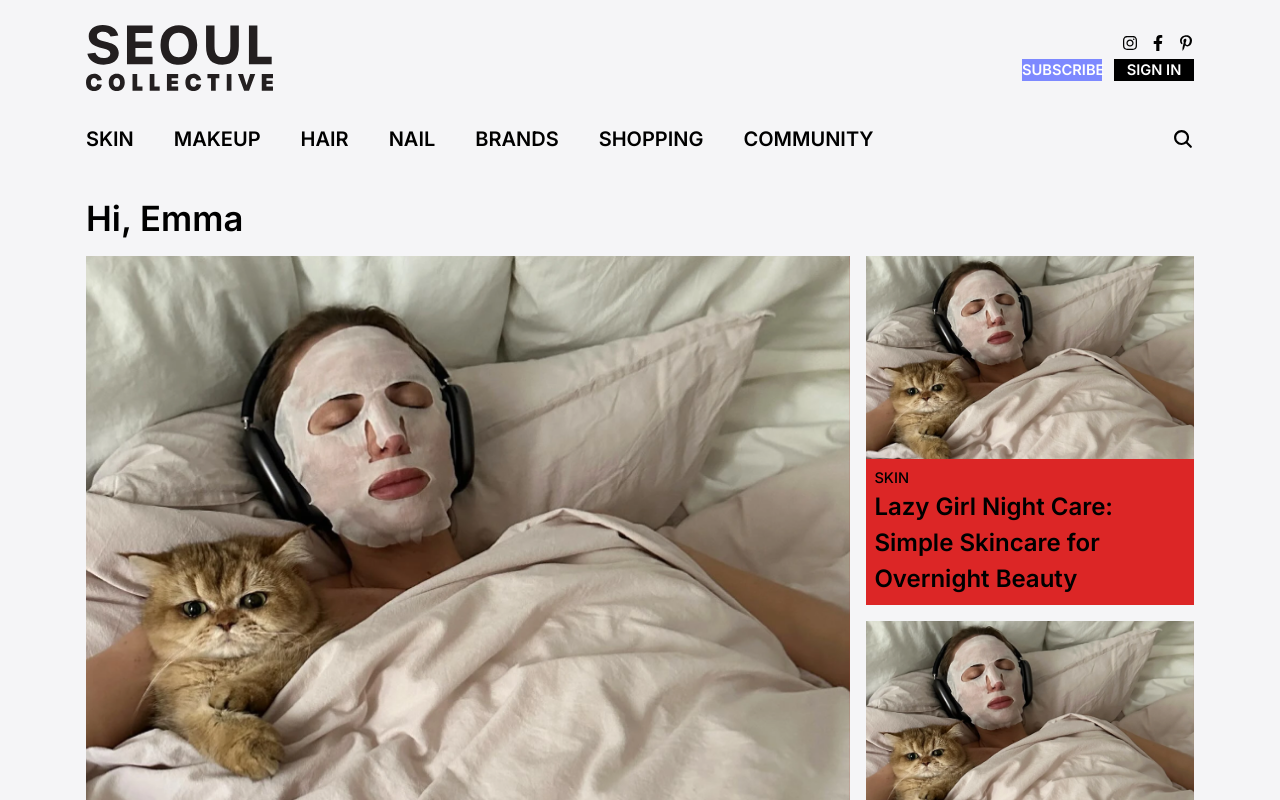
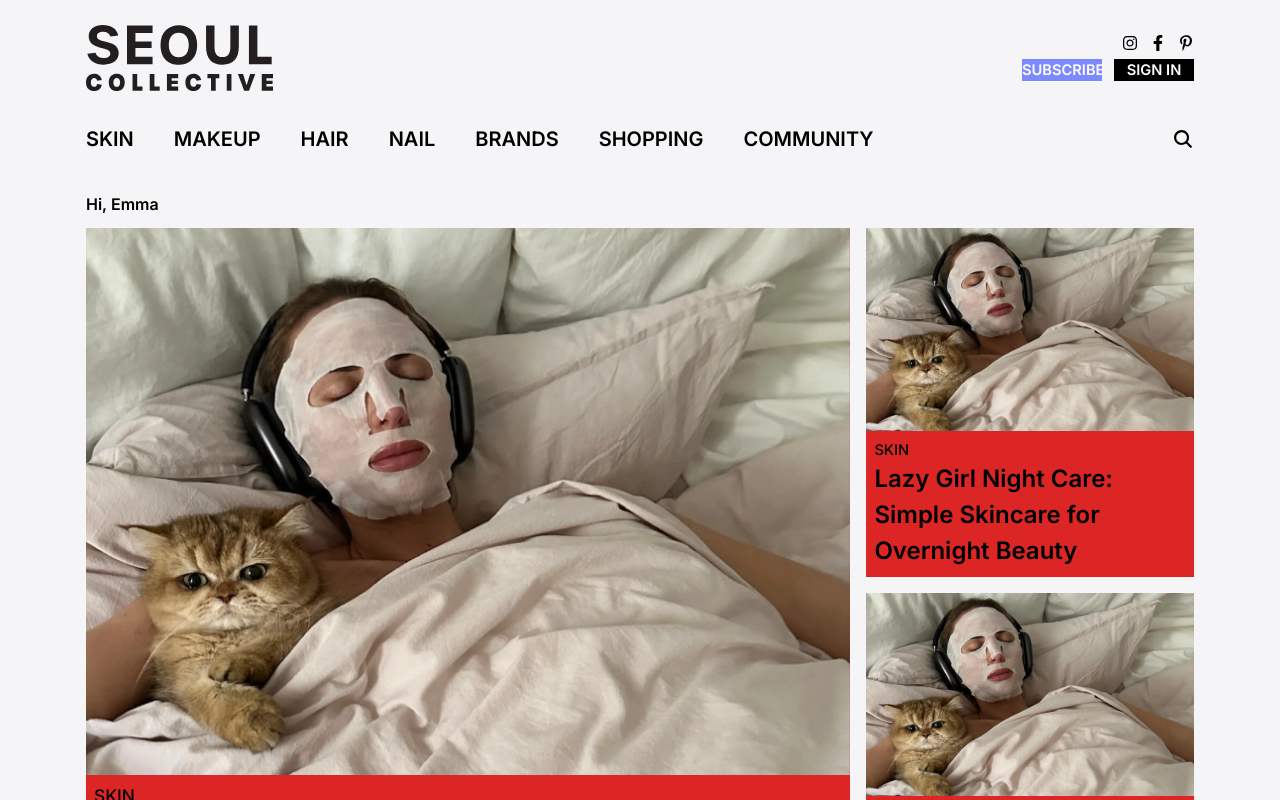
Before and after one commit to SEOUL-COLLECTIVE/SEOUL-COLLECTIVE-Client, a Next.js app: page / in a window 1280 px wide. Shown: the top 800 px of the page. Built offline with nearby package versions, Linux system fonts and the light colour scheme.

Commit message:
add: usename 상태로 관리

```diff
--- a/src/app/page.tsx
+++ b/src/app/page.tsx
@@ -1,11 +1,13 @@
 'use client'
 
+import { useState } from 'react'
 import Main from '../components/Sections/Main'
 
 export default function Page() {
+  const [username, setUsername] = useState<string>('Emma')
   return (
     <div>
-      <div className="pb-3 text-p26 font-semibold">Hi, Emma</div>
+      <div className="text-p20 pb-3 font-semibold">Hi, {username}</div>
       <Main />
     </div>
   )
```
